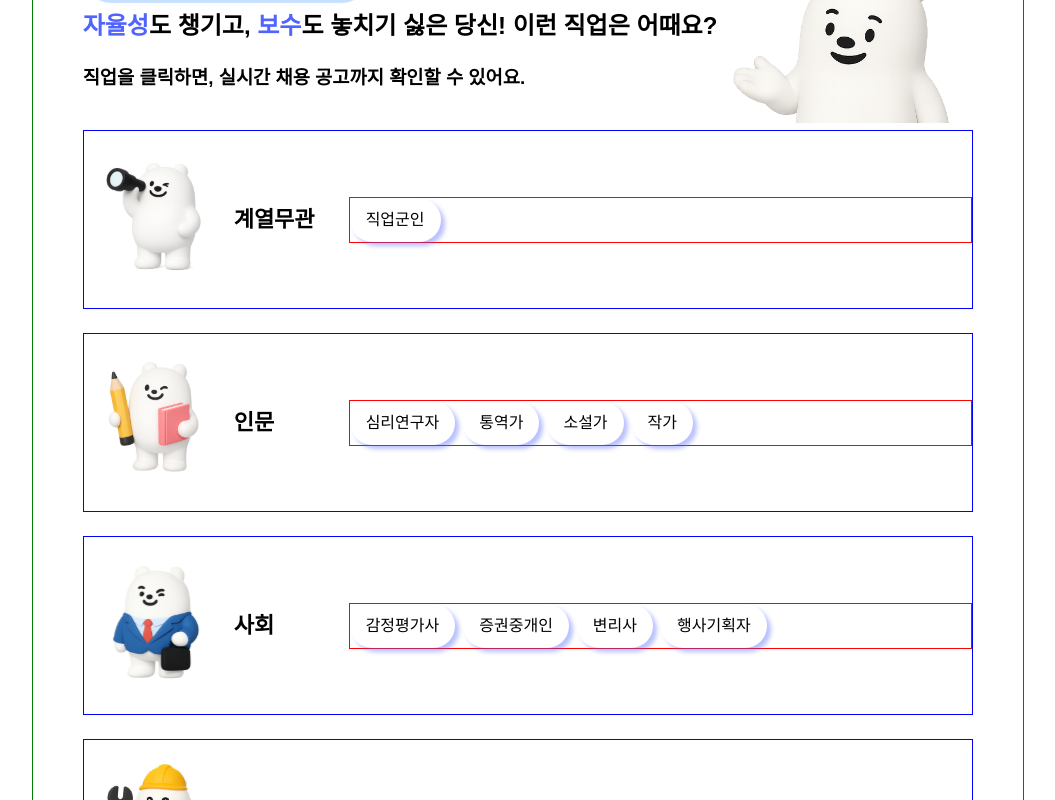
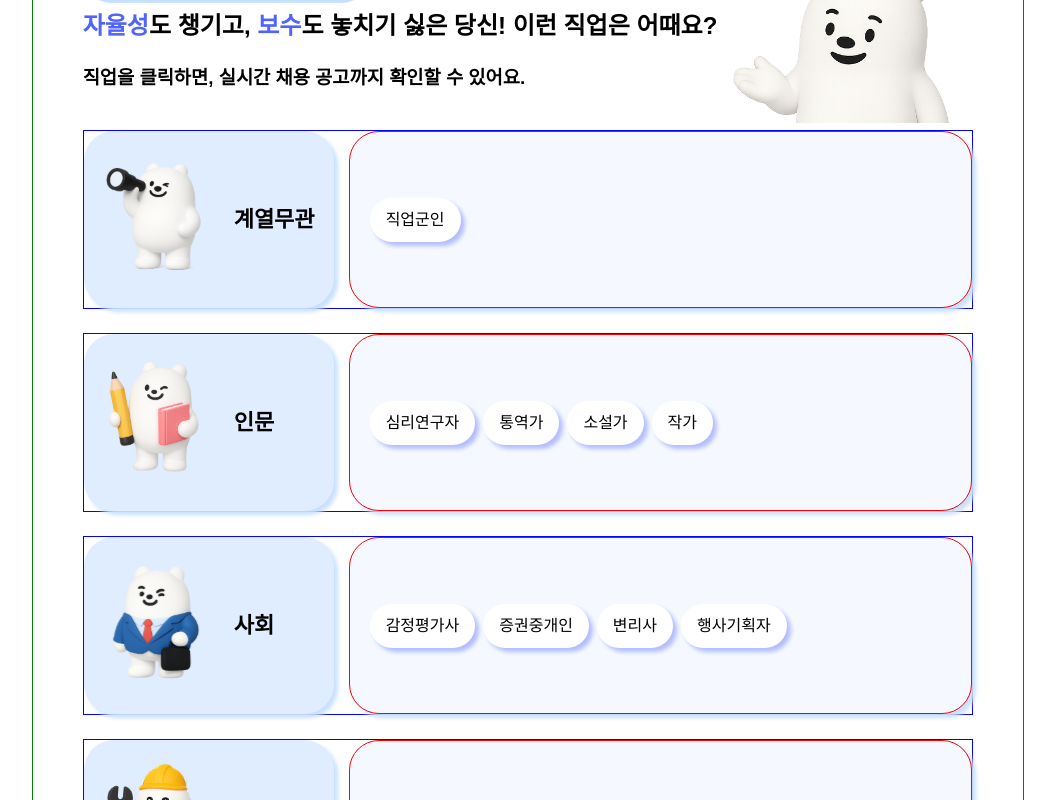
Before and after one commit to hyonun321/JobThoughts, a React (Vite) app in the folder client/: page /result in a window 1280 px wide. Shown: the part 700-1500 px from the top of the page, without its empty margins (112-1167 px from the left). Built offline with nearby package versions, Linux system fonts and the light colour scheme; a web font is replaced by a local one.

Commit message:
Feat: 직업 리스트 레이아웃 스타일링 완료
- Group 영역에 align-items: stretch 적용하여 일관된 높이 맞춤
- JobList에 배경, padding, box-shadow 추가로 시각적 구분 강조

```diff
--- a/client/src/features/result/JobGroupSection.tsx
+++ b/client/src/features/result/JobGroupSection.tsx
@@ -59,7 +59,7 @@ const Highlight = styled.span`
 const Group = styled.div`
   border: 1px solid blue;
   display: flex;
-  align-items: center;
+  align-items: stretch;
   gap: 15px;
   margin-bottom: 24px;
 `;
@@ -70,6 +70,9 @@ const Category = styled.div`
   align-items: center;
   width: 250px;
   flex-shrink: 0;
+  background-color: #e0ecff;
+  border-radius: 30px;
+  box-shadow: 4px 4px 4px rgba(200, 224, 255, 1);
 
   img {
     width: 150px;
@@ -80,7 +83,7 @@ const Category = styled.div`
   h4 {
     font-size: 22px;
     margin: 0;
-    white-space: nowrap; /* 줄바꿈 방지 */
+    white-space: nowrap;
   }
 `;
 
@@ -91,6 +94,11 @@ const JobList = styled.div`
   flex-wrap: wrap;
   gap: 8px;
   flex: 1;
+  align-items: center;
+  padding-left: 20px;
+  background-color: rgb(245, 249, 255);
+  border-radius: 30px;
+  box-shadow: 4px 4px 4px rgba(200, 224, 255, 1);
 `;
 
 export default function JobGroupSection() {
```
